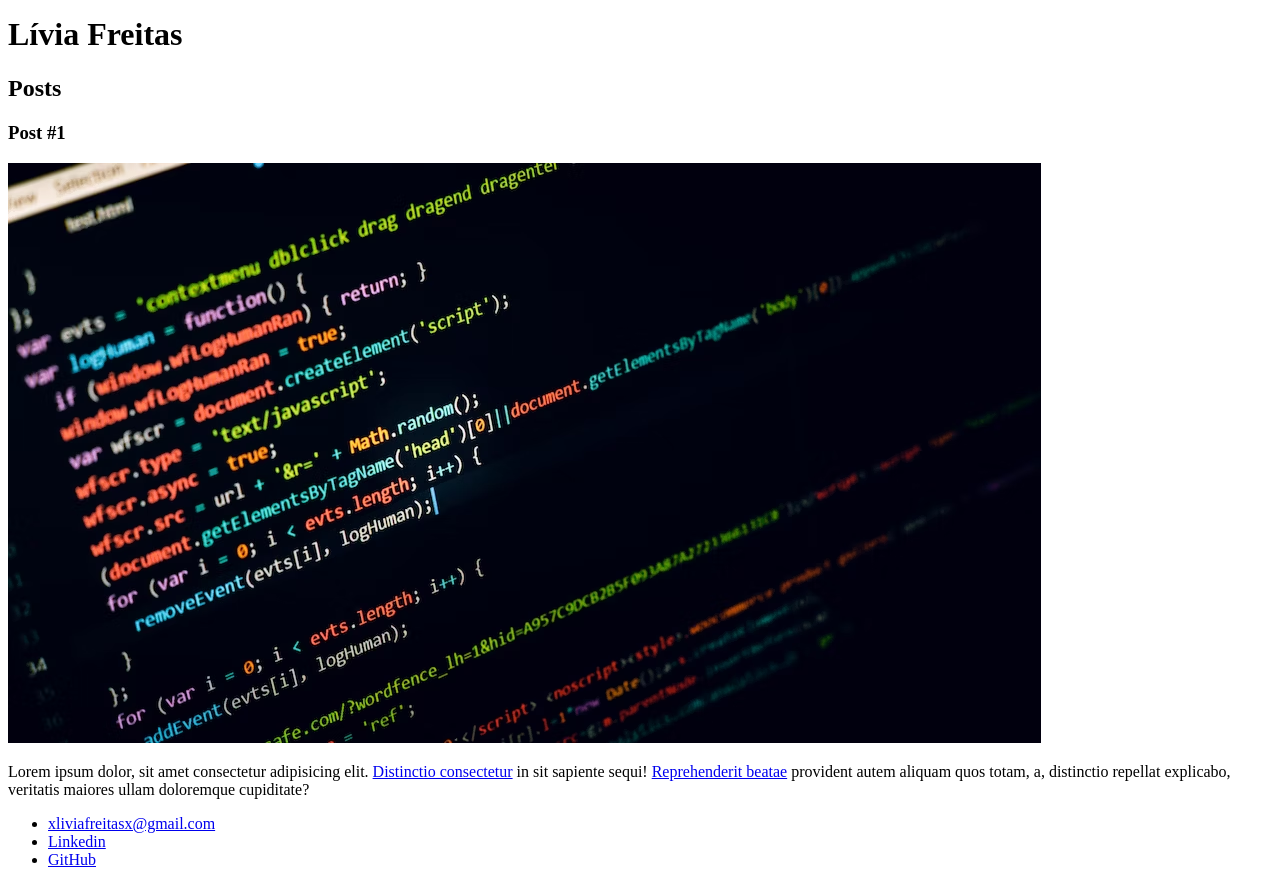
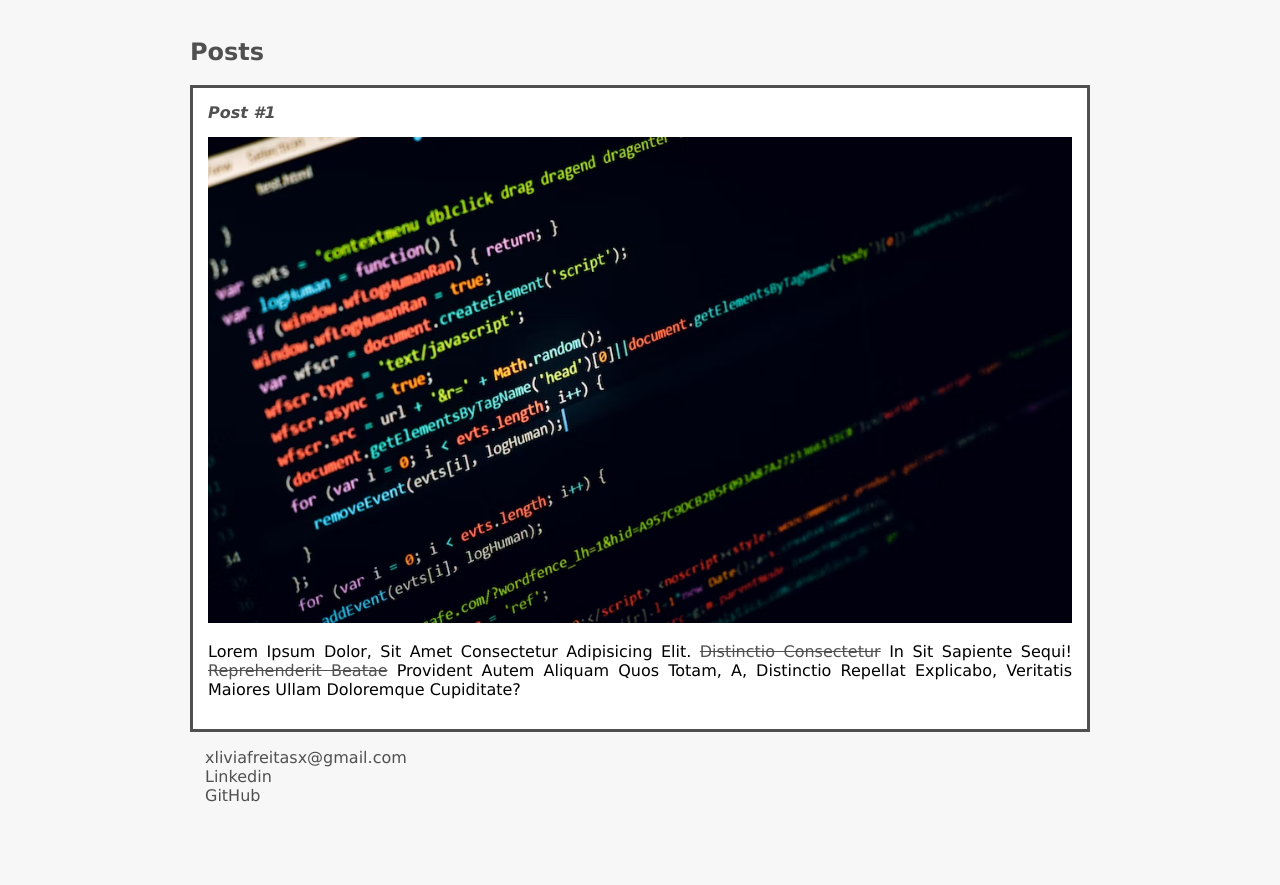
Before and after one commit to freitaslivia/html5, a plain HTML site: page index.html in a window 1280 px wide. Shown: the part 313-1198 px from the top of the page. After the commit the page ends 1134 px from the top, so only its background shows below. Drawn offline with Linux system fonts and the light colour scheme.

Commit message:
add style

```diff
--- /dev/null
+++ b/CSS/style.css
@@ -0,0 +1,62 @@
+body{
+    background: #f7f7f7;
+    font-family: Verdana;
+    max-width: 900px;
+    margin: auto;
+}
+
+.profile_img{
+    border: 5px solid #505050 ;
+    border-radius: 50px;
+    width: 200px;
+}
+
+#title, .subtitle, .post_title {
+    color: #505050;
+}
+
+#title {
+    font-size: 60px;
+    text-transform:  uppercase;
+}
+
+a {
+    text-decoration: line-through;
+    color: #505050;
+}
+
+.post_title {
+    font-size: 16px;
+    font-style: italic;
+    margin: 0;
+    margin-bottom:15px;
+}
+
+.post {
+    background: #fff ;
+    padding: 15px;
+    border: 3px solid #505050;
+    margin-bottom: 15px;
+}
+
+.post_content {
+    margin: 0;
+    margin-bottom:15px;
+    border-radius: 5px;
+    text-transform: capitalize;
+    text-align: justify;
+}
+
+.post_image{
+    margin-bottom:15px;
+    width: 100%;
+}
+
+.contacts_list{
+    list-style-type: none;
+    padding-left: 15px;
+}
+
+.contacts_list li a {
+    text-decoration: none;
+}
--- a/index.html
+++ b/index.html
@@ -4,27 +4,28 @@
     <meta charset="UTF-8">
     <meta name="viewport" content="width=device-width, initial-scale=1.0">
     <title>Lívia</title>
+    <link rel="stylesheet" href="./CSS/style.css">
 </head>
 
 <body>
 <header>
-    <img src="./img/Captura de tela 2023-08-19 185416.png" alt="uma foto do rosto Lívia Freitas">
-    <h1>Lívia Freitas </h1>
+    <img src="./img/Captura de tela 2023-08-19 185416.png" alt="uma foto do rosto Lívia Freitas" class="profile_img">
+    <h1 id="title">Lívia Freitas </h1>
 </header>
 <section>
     <header>
-        <h2>Posts</h2>
+        <h2 class="subtitle">Posts</h2>
     </header>
-    <article>
+    <article class="post">
     <header>
-        <h3>Post #1</h3>
-        <img src="./img/fundo html code.avif" alt="codigo de html">
+        <h3 class="post_title">Post #1</h3>
+        <img src="./img/fundo html code.avif" alt="codigo de js" class="post_image">
      </header>
-    <p>Lorem ipsum dolor, sit amet consectetur adipisicing elit. <a href="https://www.linkedin.com/in/l%C3%ADvia-freitas-ferreira/" target="_blank">Distinctio consectetur</a> in sit sapiente sequi! <a href="mailto: xliviafreitasx@gmail.com"> Reprehenderit beatae</a> provident autem aliquam quos totam, a, distinctio repellat explicabo, veritatis maiores ullam doloremque cupiditate?</p>
+    <p class="post_content">Lorem ipsum dolor, sit amet consectetur adipisicing elit. <a href="https://www.linkedin.com/in/l%C3%ADvia-freitas-ferreira/" target="_blank">Distinctio consectetur</a> in sit sapiente sequi! <a href="mailto: xliviafreitasx@gmail.com"> Reprehenderit beatae</a> provident autem aliquam quos totam, a, distinctio repellat explicabo, veritatis maiores ullam doloremque cupiditate?</p>
     </article>
 </section>
 <footer>
-    <ul>
+    <ul class="contacts_list">
         <li>
             <a href="mailto: xliviafreitasx@gmail.com">xliviafreitasx@gmail.com</a>
         </li>
```
